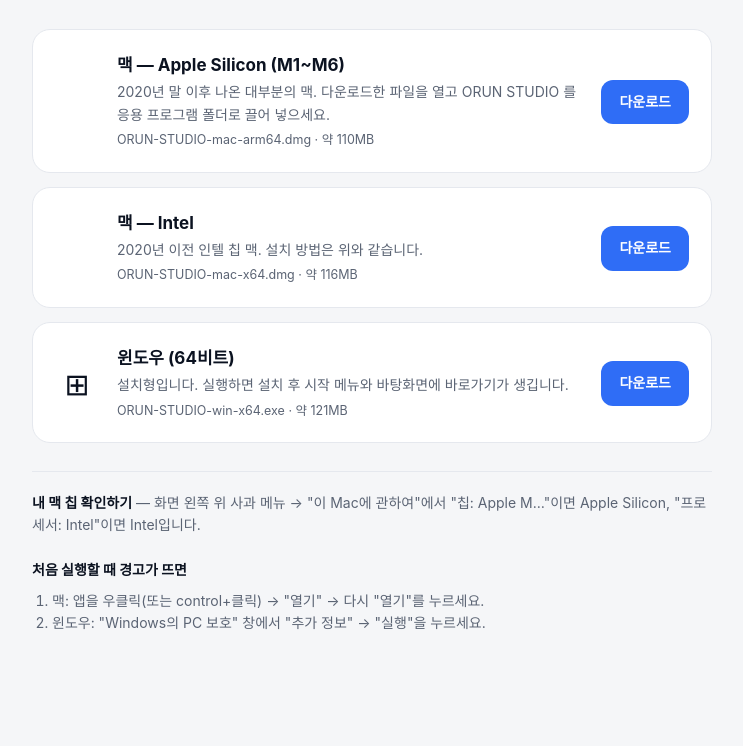
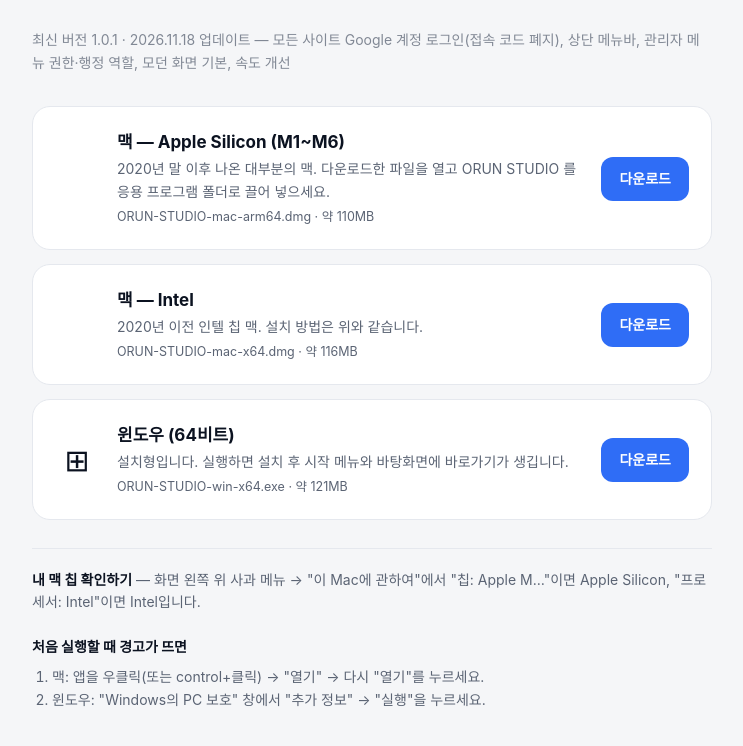
Before and after one commit to nathankim6/orun-studio-download, a plain HTML site: page index.html in a window 1280 px wide. Shown: the part 166-912 px from the top of the page, without its empty margins (268-1011 px from the left). Before the commit the page ends 864 px from the top, so only its background shows below. Drawn offline with Linux system fonts and the light colour scheme.

Commit message:
1.0.1 업데이트 안내

```diff
--- a/index.html
+++ b/index.html
@@ -26,6 +26,7 @@ h1{font-size:26px;margin:0;letter-spacing:-.02em}.lead{color:var(--sub);margin:6
 <main>
 <header><img src="logo.png" alt=""><h1>옳은studio 설치파일 다운로드</h1></header>
 <p class="lead">옳은영어 제작도구 플랫폼 ORUN STUDIO 데스크탑 앱입니다. 컴퓨터에 맞는 파일 하나를 받아 설치하세요. 관리자가 등록한 Google 계정으로 로그인합니다.</p>
+<p class="lead" style="font-size:14px;opacity:.75">최신 버전 1.0.1 · 2026.11.18 업데이트 — 모든 사이트 Google 계정 로그인(접속 코드 폐지), 상단 메뉴바, 관리자 메뉴 권한·행정 역할, 모던 화면 기본, 속도 개선</p>
 
 <div class="card"><div class="os"></div><div class="body">
 <h2>맥 — Apple Silicon (M1~M6)</h2>
```
